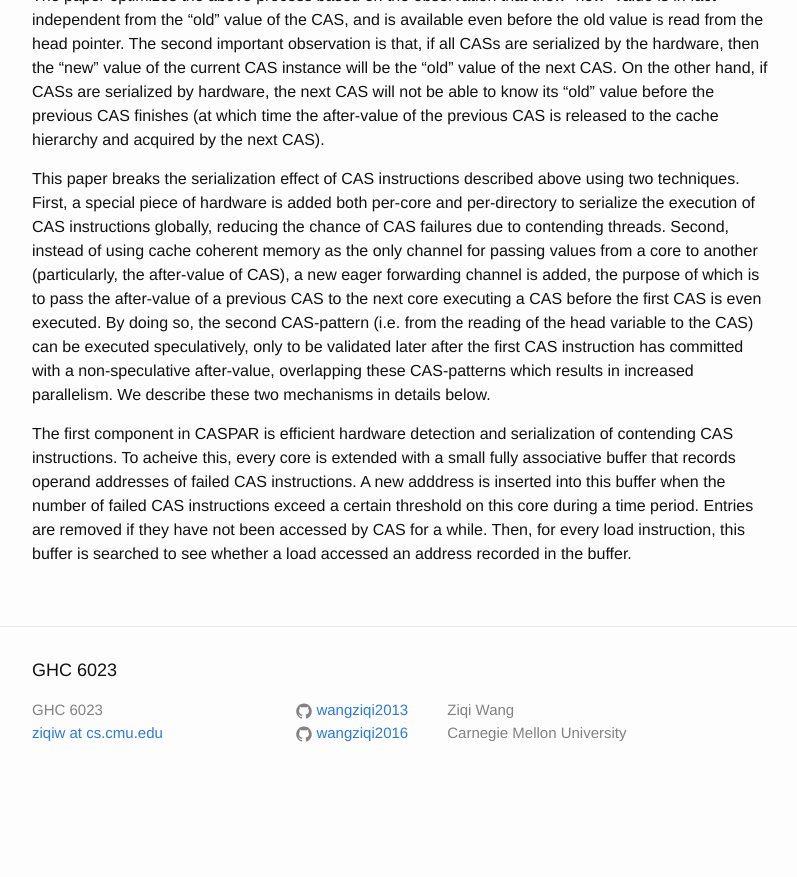
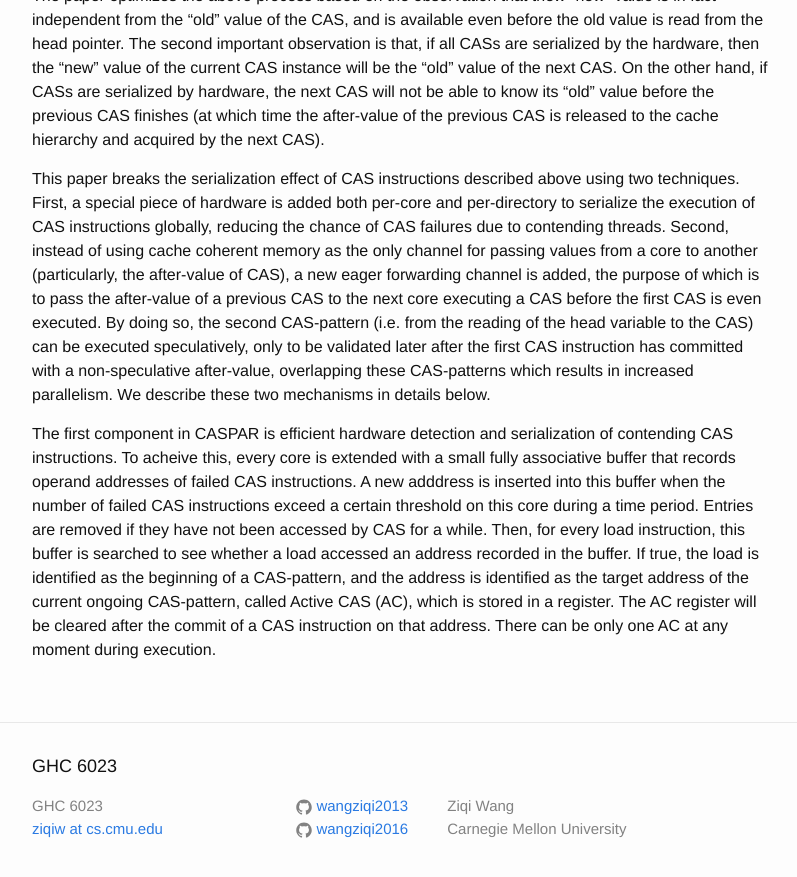
Before and after one commit to wangziqi2013/wangziqi2013.github.io, a Jekyll site: the page built from _posts/2019-10-30-caspar.markdown, in a window 1280 px wide and 900 px high, scrolled down 1114 px. Shown: the top 877 px of the window, without its empty margins (238-1035 px from the left). Built offline with Jekyll 4.4.1, drawn with Linux system fonts in a browser that asks for light colours; before the commit the page ends 1918 px from its top, so only the background shows below that.

Commit message:
Adding AC

```diff
--- a/_posts/2019-10-30-caspar.markdown
+++ b/_posts/2019-10-30-caspar.markdown
@@ -57,4 +57,7 @@ The first component in CASPAR is efficient hardware detection and serialization
 acheive this, every core is extended with a small fully associative buffer that records operand addresses of failed CAS
 instructions. A new adddress is inserted into this buffer when the number of failed CAS instructions exceed a certain threshold
 on this core during a time period. Entries are removed if they have not been accessed by CAS for a while. Then, for
-every load instruction, this buffer is searched to see whether a load accessed an address recorded in the buffer.
+every load instruction, this buffer is searched to see whether a load accessed an address recorded in the buffer. If true,
+the load is identified as the beginning of a CAS-pattern, and the address is identified as the target address of the
+current ongoing CAS-pattern, called Active CAS (AC), which is stored in a register. The AC register will be cleared after
+the commit of a CAS instruction on that address. There can be only one AC at any moment during execution.
```
